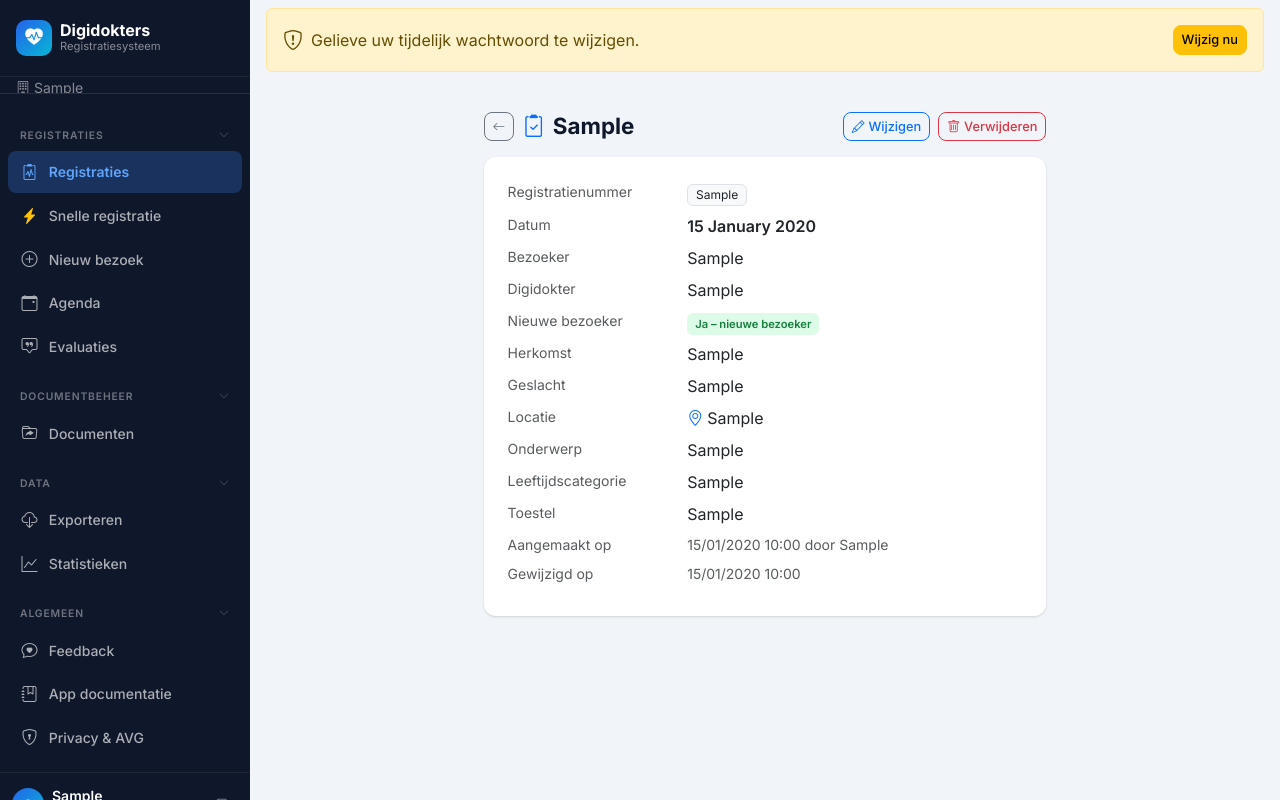
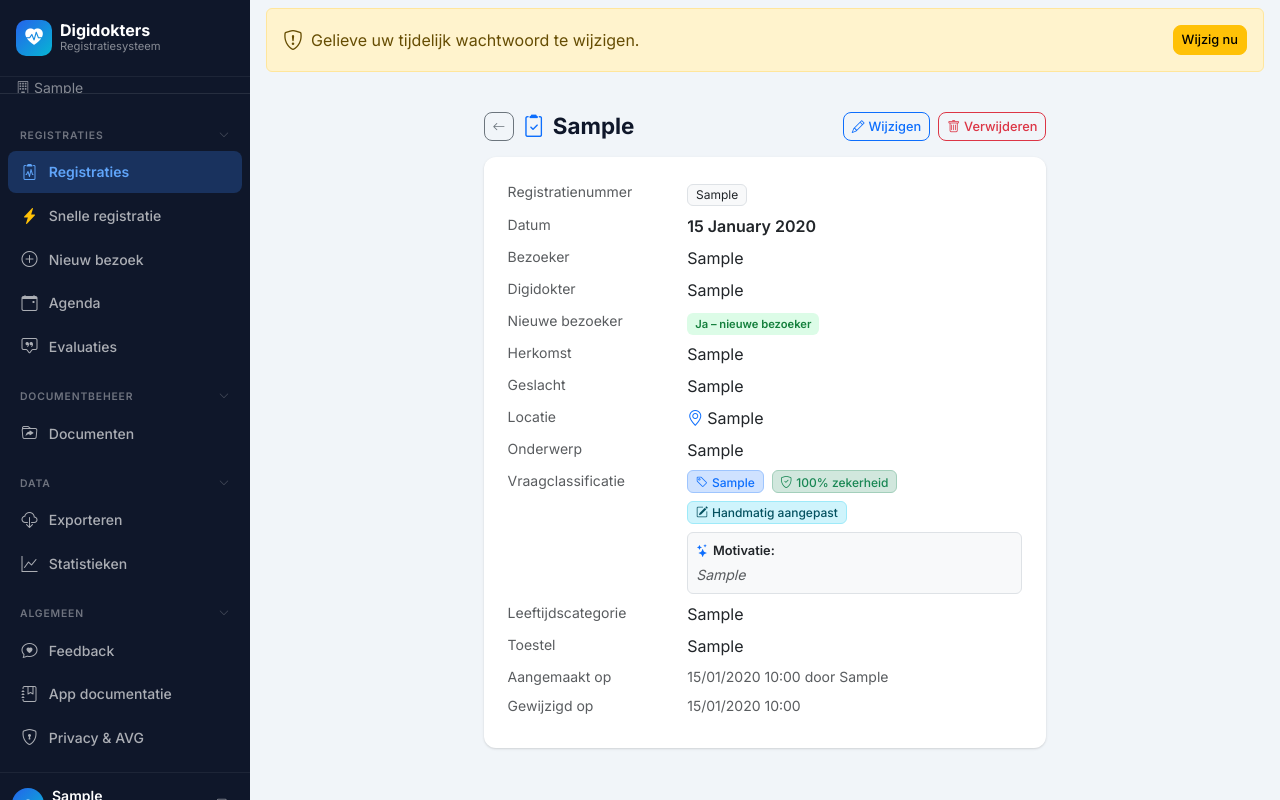
Before and after one commit to mark-vandenbroeck/Digidokters, a Flask app: page /registraties/1 in a window 1280 px wide. Run offline with Flask 3, Linux system fonts and the light colour scheme; a user stored in the database is signed in; tables that the repository leaves empty hold one stand-in row (values such as "Sample post"); some libraries are stand-ins or nearby versions.

Commit message:
Toon vraagclassificatie (categorie, zekerheid en motivatie) op detailpagina van registratie

```diff
--- a/templates/registrations/view.html
+++ b/templates/registrations/view.html
@@ -70,6 +70,46 @@
                 <dt class="col-sm-4 text-muted fw-normal small">Onderwerp</dt>
                 <dd class="col-sm-8">{{ reg.onderwerp }}</dd>
 
+                <dt class="col-sm-4 text-muted fw-normal small">Vraagclassificatie</dt>
+                <dd class="col-sm-8">
+                    {% if reg.classification %}
+                    <div class="d-flex flex-wrap align-items-center gap-2 mb-1">
+                        {% if reg.classification.category %}
+                        <span class="badge bg-primary-subtle text-primary border border-primary-subtle">
+                            <i class="bi bi-tag me-1"></i>{{ reg.classification.category.naam }}
+                        </span>
+                        {% else %}
+                        <span class="badge bg-secondary-subtle text-secondary border border-secondary-subtle">
+                            Niet gecategoriseerd
+                        </span>
+                        {% endif %}
+
+                        {% if reg.classification.zekerheid is not none %}
+                            {% set pct = (reg.classification.zekerheid * 100)|round|int %}
+                            <span class="badge {% if pct >= 90 %}bg-success-subtle text-success border border-success-subtle{% elif pct >= 75 %}bg-warning-subtle text-warning-emphasis border border-warning-subtle{% else %}bg-danger-subtle text-danger border border-danger-subtle{% endif %}" title="Zekerheidsscore">
+                                <i class="bi bi-shield-check me-1"></i>{{ pct }}% zekerheid
+                            </span>
+                        {% endif %}
+
+                        {% if reg.classification.is_handmatig_aangepast %}
+                        <span class="badge bg-info-subtle text-info-emphasis border border-info-subtle" title="Handmatig aangepast">
+                            <i class="bi bi-pencil-square me-1"></i>Handmatig aangepast
+                        </span>
+                        {% endif %}
+                    </div>
+                    {% if reg.classification.toelichting %}
+                    <div class="small text-muted bg-light p-2 rounded-2 border mt-2">
+                        <div class="fw-semibold text-dark mb-1" style="font-size: 0.8rem;">
+                            <i class="bi bi-stars text-primary me-1"></i>Motivatie:
+                        </div>
+                        <div class="fst-italic">{{ reg.classification.toelichting }}</div>
+                    </div>
+                    {% endif %}
+                    {% else %}
+                    <span class="text-muted fst-italic small">Nog niet geclassificeerd</span>
+                    {% endif %}
+                </dd>
+
                 <dt class="col-sm-4 text-muted fw-normal small">Leeftijdscategorie</dt>
                 <dd class="col-sm-8">
                     {{ reg.leeftijdscategorie.effectieve_naam if reg.leeftijdscategorie else '–' }}
```
Also changed, not shown: tests/test_registrations.py (+65 -0 lines).
